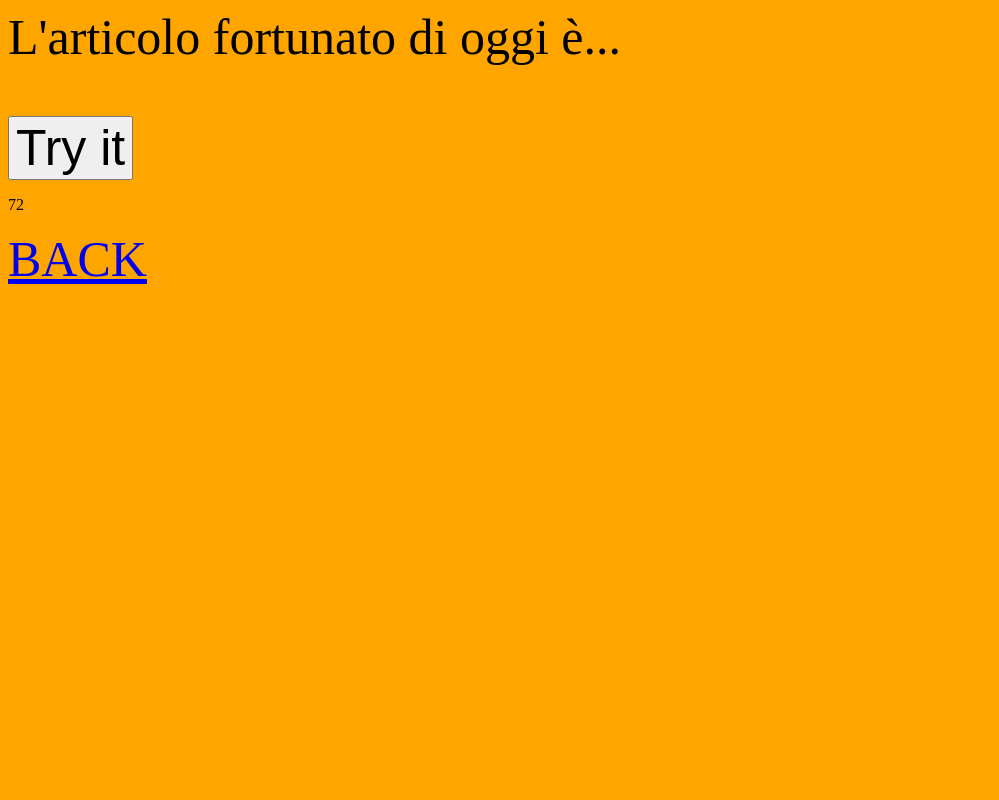
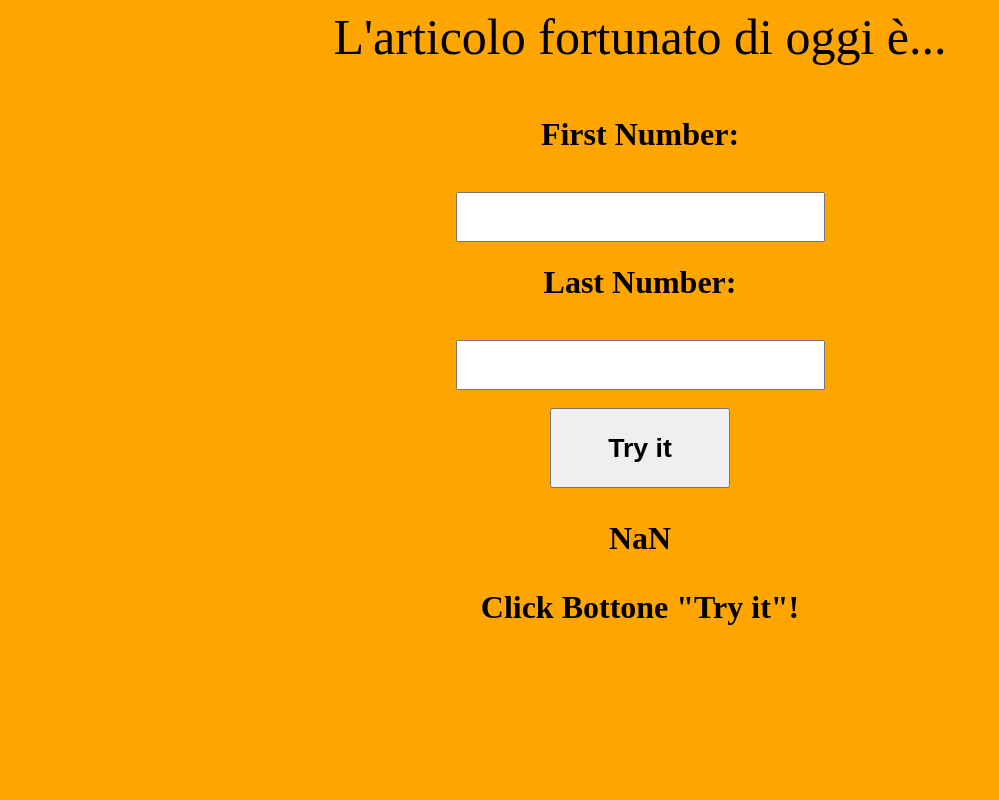
Before and after one commit to Sir-041299/CompitoRealt-, a plain HTML site: page CompitoRealtàAlexRicci/random.html in a window 1280 px wide. Both pictures are taken after a click on the button "Try it". Shown: the top 800 px of the page, without its empty margins (0-999 px from the left). Drawn offline with Linux system fonts and the light colour scheme.

Commit message:
Update random.html

```diff
--- a/CompitoRealtàAlexRicci/random.html
+++ b/CompitoRealtàAlexRicci/random.html
@@ -1,21 +1,30 @@
 <html>
-
+    <head>
+	<script>
+	function myFunction() {
+	var a =document.getElementById('count').value;
+	var b =document.getElementById('conto').value;
+	a =parseInt(a)+0;
+	b =parseInt(b)-1;
+    var x = Math.floor(Math.random() * b+a);
+    document.getElementById("demo").innerHTML = x;
+}
+   </script>
+   </head>
 
     <body style="background-color:orange" style="font-size:50px;">
+    <div align="center"><p style="font-size:50px;">L'articolo fortunato di oggi è...</p>
+	<h1>First Number:</h1><br>
+	<input type="text" style="height:50px;font-size:28px;" name="firstnumber" id="count"><br>
+	<h1>Last Number:</h1><br>
+	<input type="text" style="height:50px;font-size:28px;" name="lastnumber"  id="conto">
+	<br><br>
+	<button style="height:80px; width:180px;" onclick="myFunction()"><h1>Try it</h1></button>
 
-    <p style="font-size:50px;">L'articolo fortunato di oggi è...</p>
+    <h1><p id="demo"></p><h1>
+	Click Bottone "Try it"!<br><br><br><br><br><br><br>
+	<br><center><img src="https://www.teqball.com/dinamic/menupontok/26/teqball-one.jpg" class="pic"></center><br><br><br><br><br><br><br><br><br><br>
 
-<button onclick="myFunction()" style="font-size:50px;">Try it</button>
-
-    <p id="demo"></p>
-
-        <script>
-        function myFunction()
-{
-     var x = Math.floor((Math.random() * 100) + 1);
-        document.getElementById("demo").innerHTML = x;
-}
-     </script>
-<a href="index.html" style="font-size:50px;" >BACK</a>
+<a href="index.html">BACK</a></div>
     </body>
 </html>
```
